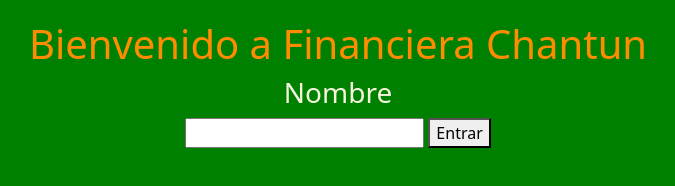
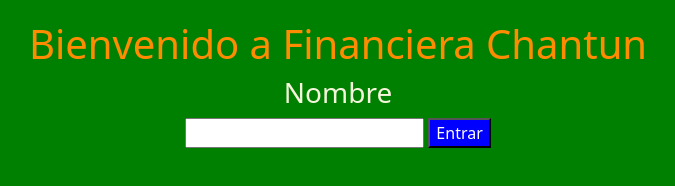
Before and after one commit to Pescobedo1982/EntregaFinal-Escobedo, a website: page index.html in a window 1280 px wide. Shown: the whole page, without its empty margins (302-977 px from the left). Drawn offline with nearby package versions, Linux system fonts and the light colour scheme; some packages are replaced by stand-ins of ours; a script that the page names is missing.

Commit message:
Update archivo.css

```diff
--- a/css/archivo.css
+++ b/css/archivo.css
@@ -25,3 +25,7 @@ body{
  h1{
     color: darkorange;
  }
+ button{
+    color: white;
+    background-color: blue;
+ }
```
